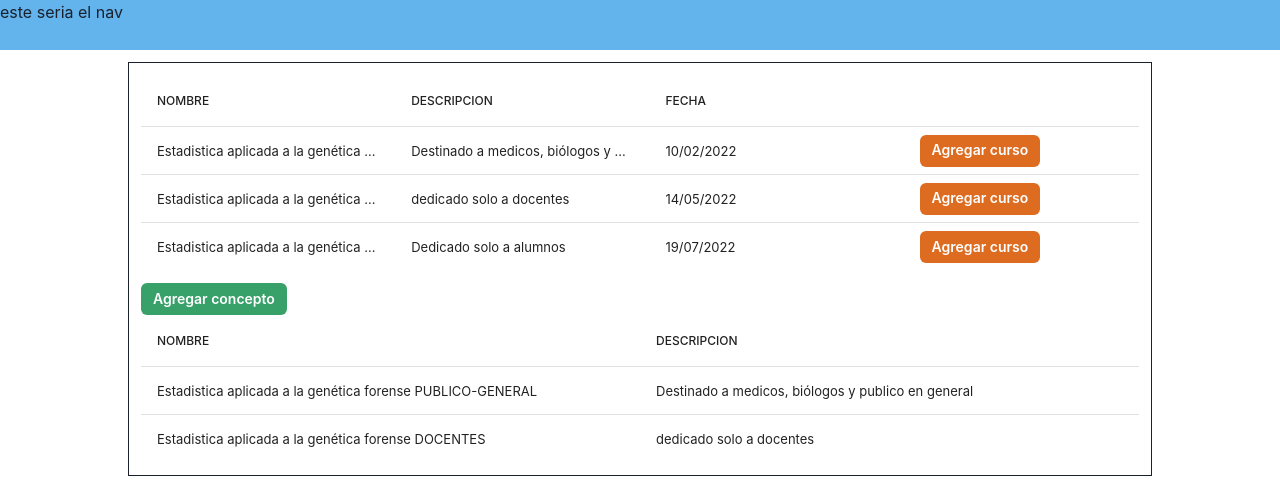
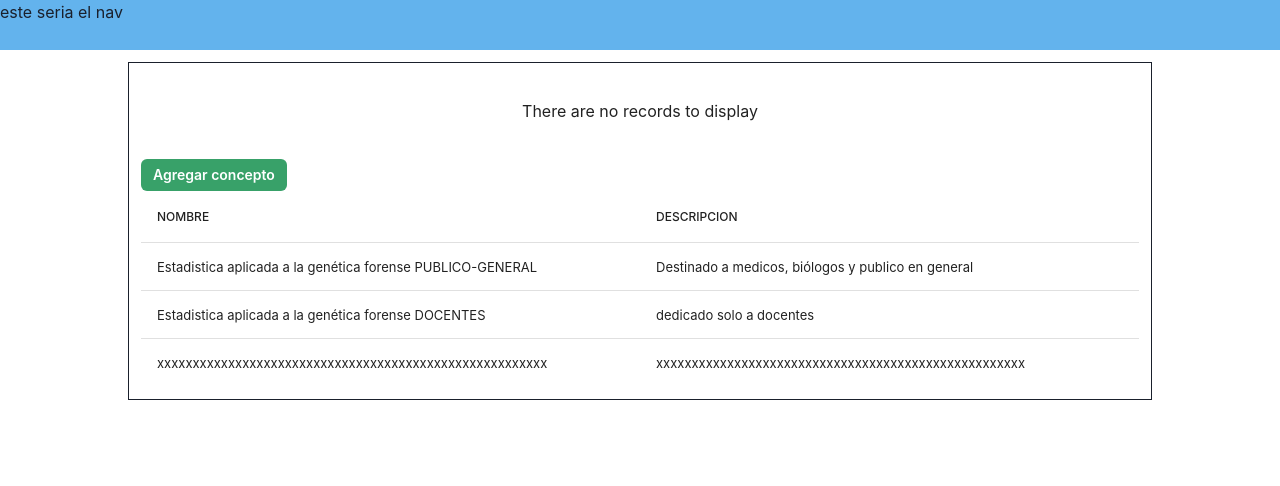
Before and after one commit to ucsedass/abmconceptosFrontEnd, a Next.js app: page /inicio in a window 1280 px wide. Shown: the top 486 px of the page. Built offline with nearby package versions, Linux system fonts and the light colour scheme.

Commit message:
probando push de vectores

```diff
--- a/pages/inicio.js
+++ b/pages/inicio.js
@@ -19,6 +19,10 @@ const Inicio = () => {
   const { isOpen, onOpen, onClose } = useDisclosure();
   const [modalConceptos, setModalConceptos] = useState(false);
   const [modalCursos, setModalCursos] = useState(false);
+
+  const [nombreConcepto, setNombreConcepto] = useState("");
+  const [descripcionConcepto, setDescripcionConcepto] = useState("");
+  const [fechaConcepto, setFechaConcepto] = useState("");
 
   const columnasConceptos = [
     {
@@ -59,26 +63,7 @@ const Inicio = () => {
     },
   ];
 
-  const datosConceptos = [
-    {
-      id: 1,
-      nombre: "Estadistica aplicada a la genética forense PUBLICO-GENERAL",
-      descripcion: "Destinado a medicos, biólogos y publico en general",
-      fecha: "10/02/2022",
-    },
-    {
-      id: 2,
-      nombre: "Estadistica aplicada a la genética forense DOCENTES",
-      descripcion: "dedicado solo a docentes",
-      fecha: "14/05/2022",
-    },
-    {
-      id: 3,
-      nombre: "Estadistica aplicada a la genética forense ALUMNOS",
-      descripcion: "Dedicado solo a alumnos",
-      fecha: "19/07/2022",
-    },
-  ];
+  const datosConceptos = [];
 
   const datosCursos = [
     {
@@ -94,6 +79,15 @@ const Inicio = () => {
       fecha: "14/05/2022",
     },
   ];
+
+  datosCursos.push({
+    id: 4,
+    nombre: "xxxxxxxxxxxxxxxxxxxxxxxxxxxxxxxxxxxxxxxxxxxxxxxxxxxxxxx",
+    descripcion: "xxxxxxxxxxxxxxxxxxxxxxxxxxxxxxxxxxxxxxxxxxxxxxxxxxxx",
+    fecha: "10/02/2022",
+  });
+
+  console.log(datosCursos);
 
   return (
     <>
@@ -143,15 +137,35 @@ const Inicio = () => {
           <ModalBody>
             <FormControl mb={2}>
               <FormLabel>Nombre</FormLabel>
-              <Input size="sm" id="nombre" />
+              <Input
+                size="sm"
+                name="nombreConcepto"
+                value={nombreConcepto}
+                onChange={(e) => {
+                  setNombreConcepto(e.target.value);
+                }}
+              />
             </FormControl>
             <FormControl>
               <FormLabel>Descripcion</FormLabel>
-              <Input size="sm" id="descripcion" />
+              <Input
+                size="sm"
+                id="descripcionConcepto"
+                onChange={(e) => {
+                  setDescripcionConcepto(e.target.value);
+                }}
+              />
             </FormControl>
             <FormControl>
               <FormLabel>Fecha</FormLabel>
-              <Input size="sm" type="date" />
+              <Input
+                size="sm"
+                type="date"
+                name="fechaConcepto"
+                onChange={(e) => {
+                  setFechaConcepto(e.target.value);
+                }}
+              />
             </FormControl>
           </ModalBody>
           <ModalFooter>
@@ -164,7 +178,20 @@ const Inicio = () => {
             >
               Cerrar
             </Button>
-            <Button colorScheme="green">guardar</Button>
+            <Button
+              colorScheme="green"
+              onClick={() => {
+                datosConceptos.push({
+                  nombre: "nombreConcepto",
+                  descripcion: "descripcionConcepto",
+                  fecha: " fechaConcepto",
+                });
+
+                console.log("datos", datosConceptos);
+              }}
+            >
+              guardar
+            </Button>
           </ModalFooter>
         </ModalContent>
       </Modal>
```
